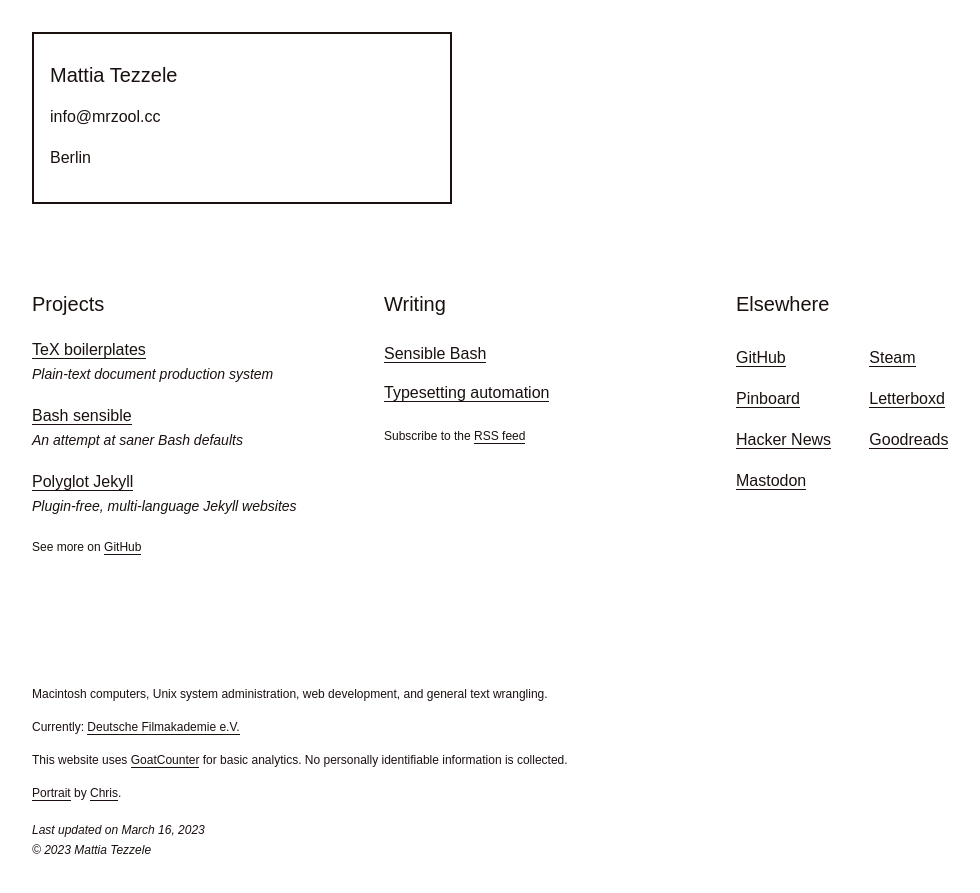
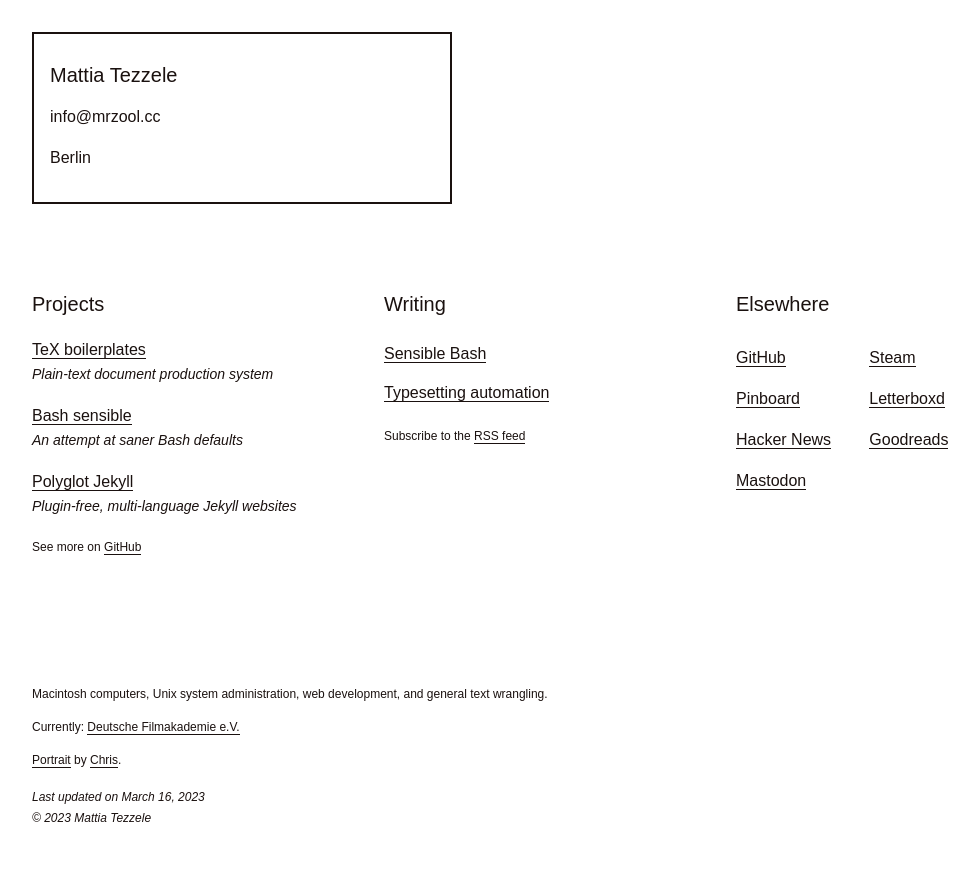
Before and after one commit to mrzool/mrzool.github.io, a Jekyll site: the page built from index.md, in a window 1280 px wide. Shown: the top 893 px of the page, without its empty margins (0-980 px from the left). Built offline with Jekyll 4.4.1, drawn with Linux system fonts in a browser that asks for light colours.

Commit message:
Omit needless words

```diff
--- a/_includes/_footer.html
+++ b/_includes/_footer.html
@@ -2,7 +2,6 @@
   <div class="h6">
     <p class="mb1">{{ site.description }}</p>
     <p class="mb1">Currently: <a href="https://www.deutsche-filmakademie.de">Deutsche Filmakademie e.V.</a></p>
-    <p class="mb1">This website uses <a href="https://www.goatcounter.com">GoatCounter</a> for basic analytics. No personally identifiable information is collected.</p>
     <p class="mb2"><a href="/portrait" title="Mattia's portrait">Portrait</a> by <a href="https://www.instagram.com/chrissparrows/" title="Chris Passeri's Instagram">Chris</a>.</p>
     <i>Last updated on {{ 'now' | date: "%B %-d, %Y" }}</i><br>
     <i>&copy; {{ 'now' | date: "%Y" }} Mattia Tezzele</i>
```
